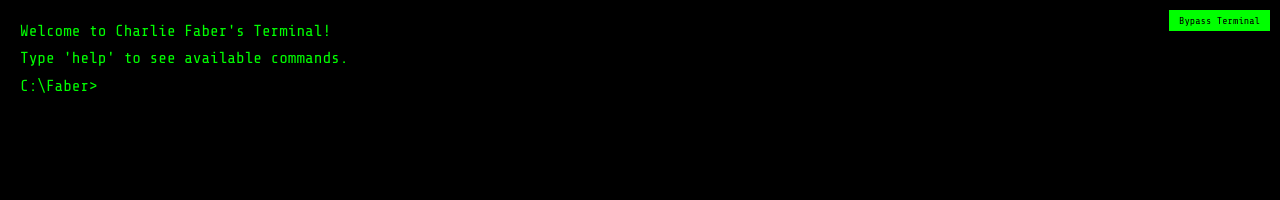
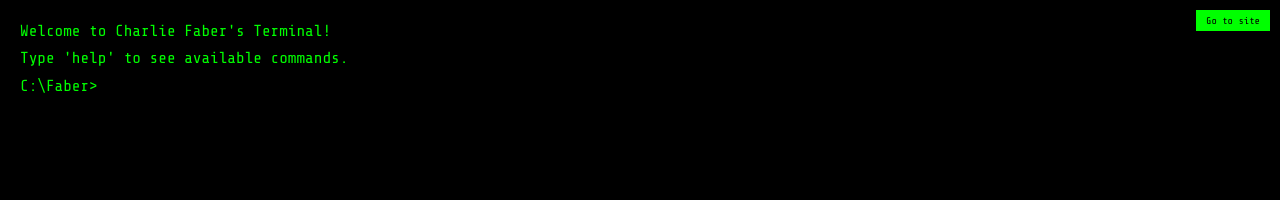
Before and after one commit to charliefaber/charliefaber.github.io, a Jekyll site: the page index.html, which Jekyll copies as it is, in a window 1280 px wide. Shown: the top 200 px of the page. Built offline with Jekyll 4.4.1, drawn with Linux system fonts in a browser that asks for light colours.

Commit message:
Change bypass button label

```diff
--- a/index.html
+++ b/index.html
@@ -11,7 +11,7 @@
 <body>
   <!-- Terminal Interface -->
   <div id="terminal" class="terminal-container">
-    <button class="bypass-button" onclick="bypassTerminal()">Bypass Terminal</button>
+    <button class="bypass-button" onclick="bypassTerminal()">Go to site</button>
     <div id="output"></div>
     <div class="input-line">
       <span class="prompt" id="prompt"></span>
```
